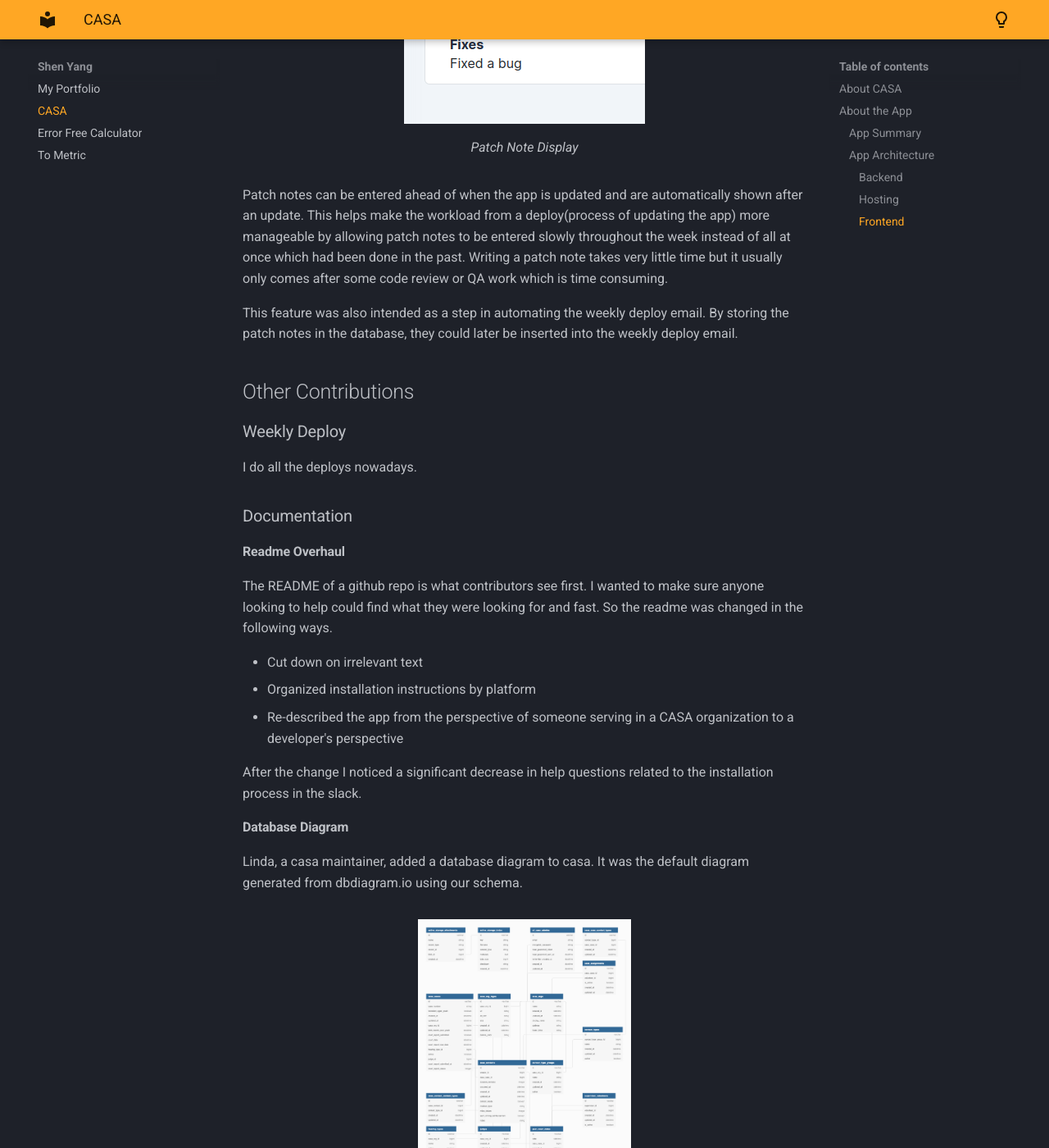
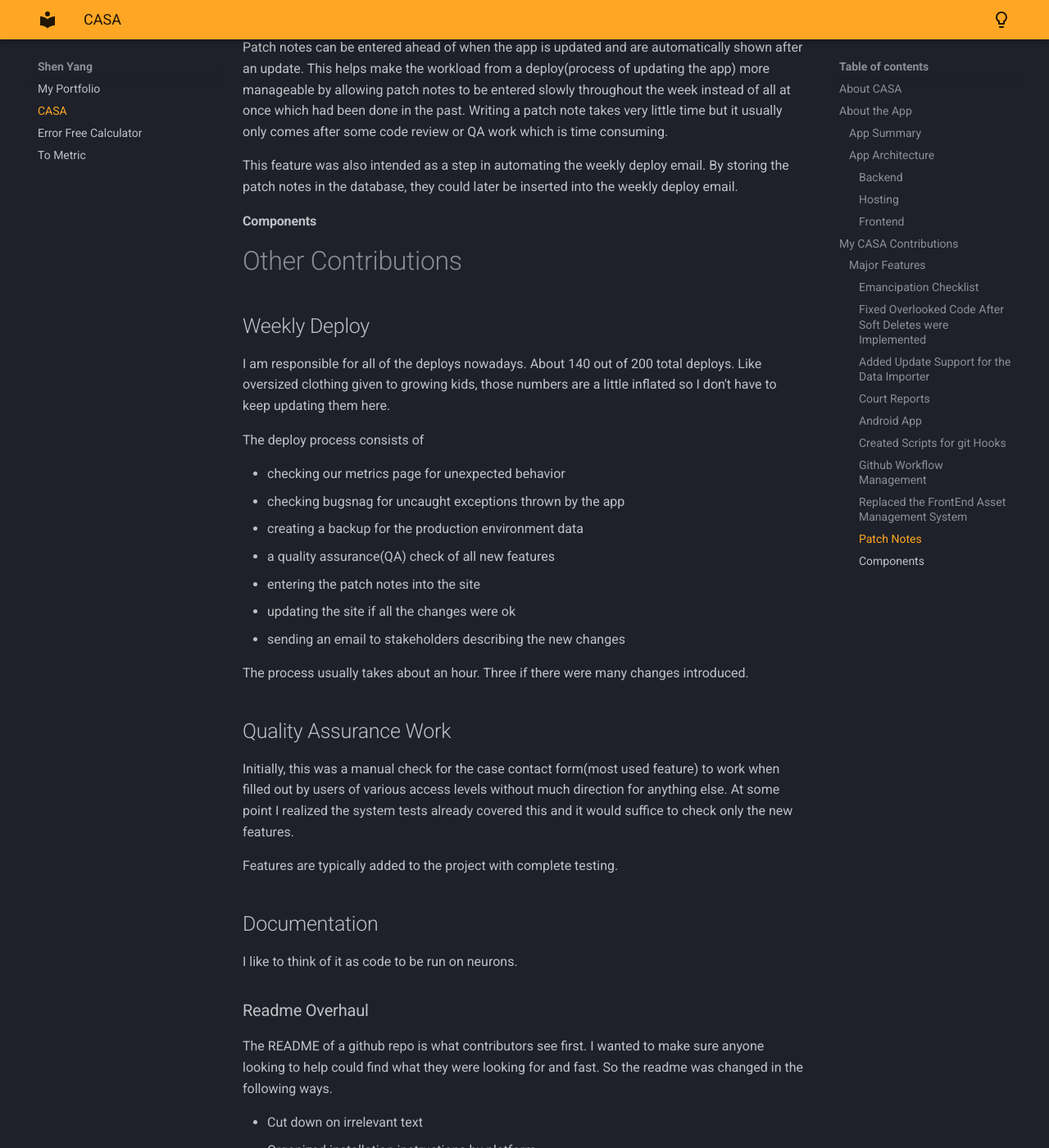
Before and after one commit to FireLemons/portfolio, an MkDocs documentation site: the page built from docs/casa.md, in a window 1280 px wide and 1400 px high, scrolled down 7002 px. Shown: the whole window at 82% size. Built offline with MkDocs 1.6.1 and Material for MkDocs 9.7.7, drawn with Linux system fonts in a browser that asks for light colours.

Commit message:
fix table of contents stopping at h1

```diff
--- a/docs/casa.md
+++ b/docs/casa.md
@@ -39,11 +39,11 @@ The app is hosted on [Heroku](https://dashboard.heroku.com). We have a pipeline
 #### Frontend
 CASA is a multi page website with [AJAX](https://en.wikipedia.org/wiki/Ajax_(programming)) mixed in. CASA's main javascript framework is [jQuery](https://jquery.com/). Our main styling framework is the [plainadmin theme](https://plainadmin.com/) which is built on top of bootstrap 5. [Sass](https://sass-lang.com/) is used for all styling not provided by plainadmin.
 
-# My CASA Contributions
+## My CASA Contributions
+<!--Do not raise the header level. It will break the table of contents.-->
+### Major Features
 
-## Major Features
-
-### Emancipation Checklist
+#### Emancipation Checklist
 As children leave the CASA program(typically from getting older), CASA volunteers need to make sure their youth(s) are prepared for life. There is a lot to keep track of over a long period of time so they need a checklist to keep track.
 
 <figure markdown>
@@ -61,7 +61,7 @@ Everytime a checkbox is clicked, the new state of the form is saved to the datab
 
 The concept of a checklist layout wasn't my design. I wanted to go for something more like a kanban board beacuse I felt more websites have it as a solution to address a todo list style problem. I also wanted notes for emancipation categories so users could see why certain items are stuck or not possible to achieve.
 
-### Fixed Overlooked Code After Soft Deletes were Implemented
+#### Fixed Overlooked Code After Soft Deletes were Implemented
 To meet record keeping requirements all old casa cases and case assignments to volunteers needed to be stored, so instead of deleting casa cases they are marked as inactive and case assignemnts are marked as unassigned. Some sections of code did not support the new changes. The bugs were:
 
  - A user's list of case contacts included deactivated and unassigned cases
@@ -72,10 +72,10 @@ To meet record keeping requirements all old casa cases and case assignments to v
  - Inactive and unassigned cases were included in the list of volunteers assigned to transitioning cases
  - A supervisor's weekly summary includes cases that have been unassigned from their volunteers
 
-### Added Update Support for the Data Importer
+#### Added Update Support for the Data Importer
 CASA Organizations can upload a CSV file containing cases, volunteers, or supervisors. Before the importer would show an error when an existing record would be imported. This feature made it so an existing record would be updated to match the uploaded CSV.
 
-### Court Reports
+#### Court Reports
 The app can fill out a court report using available data from the database. A major challenge in achieving this was working with the gem [sablon](https://github.com/senny/sablon). Sablon is the dependency that fills out a docx template with data. Sablon will not throw errors for code written in templates making troubleshooting difficult. Sablon's documentation primarily features creating templates using XML to construct word documents but casa templates are made by inserting sablon instructions in a sample docx given to us by the stakeholders.
 
 To address some of these challenges, I wrote a [wiki page](https://github.com/rubyforgood/casa/wiki/How-to-edit-docx-templates---word-document-court-report) about working with sablon. It details how to insert sablon code in the word document and contains strategies for creating the template with minimal troubleshooting.
@@ -88,7 +88,7 @@ In this area of the app, I have
  - created a template for Montgomery county
  - expanded what data each template can display
 
-### Android App
+#### Android App
 Unfortunately this is an incomplete feature and development has hit a roadblock. The plan was to build the app as a [progressive web app(PWA)](https://web.dev/what-are-pwas/). PWA technology allows us to save time that would be otherwise be spent rewriting the website as an android app by simply extending the webapp. We planned to add push notifications and offline support using PWA technology.
 
 The app store is requiring this app to meet a newer API level. However before the app can be updated, the app is required to conform to the play store's new data privacy policy which includes features like a way for users to request all their data be deleted.
@@ -99,27 +99,27 @@ This feature required the casa team to keep track of a cryptgraphic certificate
 
 You can [:material-google-play: find it here](https://play.google.com/store/apps/details?id=org.rubyforgood.casa&pli=1). There's not too much to see at the moment.
 
-### Created Scripts for [git Hooks](https://git-scm.com/book/en/v2/Customizing-Git-Git-Hooks)
+#### Created Scripts for [git Hooks](https://git-scm.com/book/en/v2/Customizing-Git-Git-Hooks)
 
 [:octicons-mark-github-16: See them here](https://github.com/rubyforgood/casa/tree/main/bin/git_hooks)
 
 These scripts are designed to cut down on the workload from syncing the local project with the remote. When configured like the examples in the readme, local development can be reduced to code, commit, and push; entirely skipping steps like dependency management and keeping the branch updated.
 
-### Github Workflow Management
+#### Github Workflow Management
 Github graciously provides very powerful automation tools for free. Any script can be run on their server side git events or on a scheduled interval.
 
 I've helped add 4 workflows that check all code contribution requests for errors and quality. In sum, I'd estimate the total time of configuring these workflows to be less than 4 hours total. The impact of these workflows has easily resulted in hundreds of hours of automated error and quality checks for potential contributions.
 
 The reason setting up the workflows took so little time was because it mostly involved configuring scripts created by open source developers. The casa repo needed a workflow to set labels for it's issues/tickets based on what column in the kanban board they were in. We could not find an existing solution so we had to make our own. A contributor, Brandon, created his own repo for it. Initially, it supported one column and one label. Later as the casa repo's needs grew, the workflow had to be expanded to support multiple labels and columns. Brandon transferred workflow ownership to the rubyforgood github organization. I added support for multiple columns and labels and made the workflow more robust in error handling. You can see the workflow [before](https://github.com/rubyforgood/add-label-to-cards/blob/ff8c59b2a1048d57a09b66ea97ea1226432866c0/index.js) and [after](https://github.com/rubyforgood/add-label-to-cards/blob/main/index.js).
 
-### Replaced the FrontEnd Asset Management System
+#### Replaced the FrontEnd Asset Management System
 In January of 2022, webpacker announced that it would no longer be supported. The casa project had been relying on webpacker for frontend asset management. We decided to install esbuild as our main bundler for its speed. Since webpack took about a minute to bundle there would be awkward pauses while pairing. We chose sass to bundle our css because it could compile our scss files into css which esbuild was not capable of and sass could still bundle.
 
 Transitioning was very difficult because there was no documentation and support for bundling with jQuery. esbuild is still in its beta phase of development and has still not been widely adopted. jQuery is an older framework which isn't used as much in the modern javascript ecosystem so using a bundler with jQuery is rare. At the time I found experimentally that each javascript file was limited to its own namespace. So to use jQuery across all our javascript files, each file would need to reference it somehow. At first, I tried importing jQuery in each file where it was used but I saw the bundling resulted in many instances of the jQuery library which caused the bundle to have a massive file size. Additionally, not all duplicated instances of jQuery worked. The final solution to this turned out to be a hack where jQuery was attached to the global variable which is called `window` in browsers. The proper solution according to the esbuild documentation was to use a plugin to allow the same namespace to be shared across multiple files. There exists open source plugins for all the modern javascript frameworks like react, vue, and even svelte dating back to 2020 but still none for jQuery.
 
 The upgraded speed of bundling allowed us to have watched asset building. So a contributor could have an automatically updated bundle every time a javascript or scss file was edited.
 
-### Patch Notes
+#### Patch Notes
 Patch Notes are displayed as a notification in the webapp. Patch notes can be shown to all users or just admins and supervisors if a feature is not relevant for volunteers.
 
 <figure markdown>
@@ -136,12 +136,33 @@ Patch notes can be entered ahead of when the app is updated and are automaticall
 
 This feature was also intended as a step in automating the weekly deploy email. By storing the patch notes in the database, they could later be inserted into the weekly deploy email.
 
-## Other Contributions
-### Weekly Deploy
-I do all the deploys nowadays.
+#### Components
 
-### Documentation
-#### Readme Overhaul
+# Other Contributions
+## Weekly Deploy
+I am responsible for all of the deploys nowadays. About 140 out of 200 total deploys. Like oversized clothing given to growing kids, those numbers are a little inflated so I don't have to keep updating them here.
+
+The deploy process consists of
+
+ - checking our metrics page for unexpected behavior
+ - checking bugsnag for uncaught exceptions thrown by the app
+ - creating a backup for the production environment data
+ - a quality assurance(QA) check of all new features
+ - entering the patch notes into the site
+ - updating the site if all the changes were ok
+ - sending an email to stakeholders describing the new changes
+
+ The process usually takes about an hour. Three if there were many changes introduced.
+
+## Quality Assurance Work
+Initially, this was a manual check for the case contact form(most used feature) to work when filled out by users of various access levels without much direction for anything else. At some point I realized the system tests already covered this and it would suffice to check only the new features.
+
+Features are typically added to the project with complete testing.
+
+## Documentation
+I like to think of it as code to be run on neurons.
+
+### Readme Overhaul
 The README of a github repo is what contributors see first. I wanted to make sure anyone looking to help could find what they were looking for and fast. So the readme was changed in the following ways.
 
  - Cut down on irrelevant text
@@ -150,7 +171,7 @@ The README of a github repo is what contributors see first. I wanted to make sur
 
 After the change I noticed a significant decrease in help questions related to the installation process in the slack.
 
-#### Database Diagram
+### Database Diagram
 Linda, a casa maintainer, added a database diagram to casa. It was the default diagram generated from dbdiagram.io using our schema.
 <figure markdown>
   ![Database Diagram First](./img/database-diagram-v1.png){ style="height: 30em" }
```
Also changed, not shown: other parts of docs/casa.md (+3 -1 lines).
